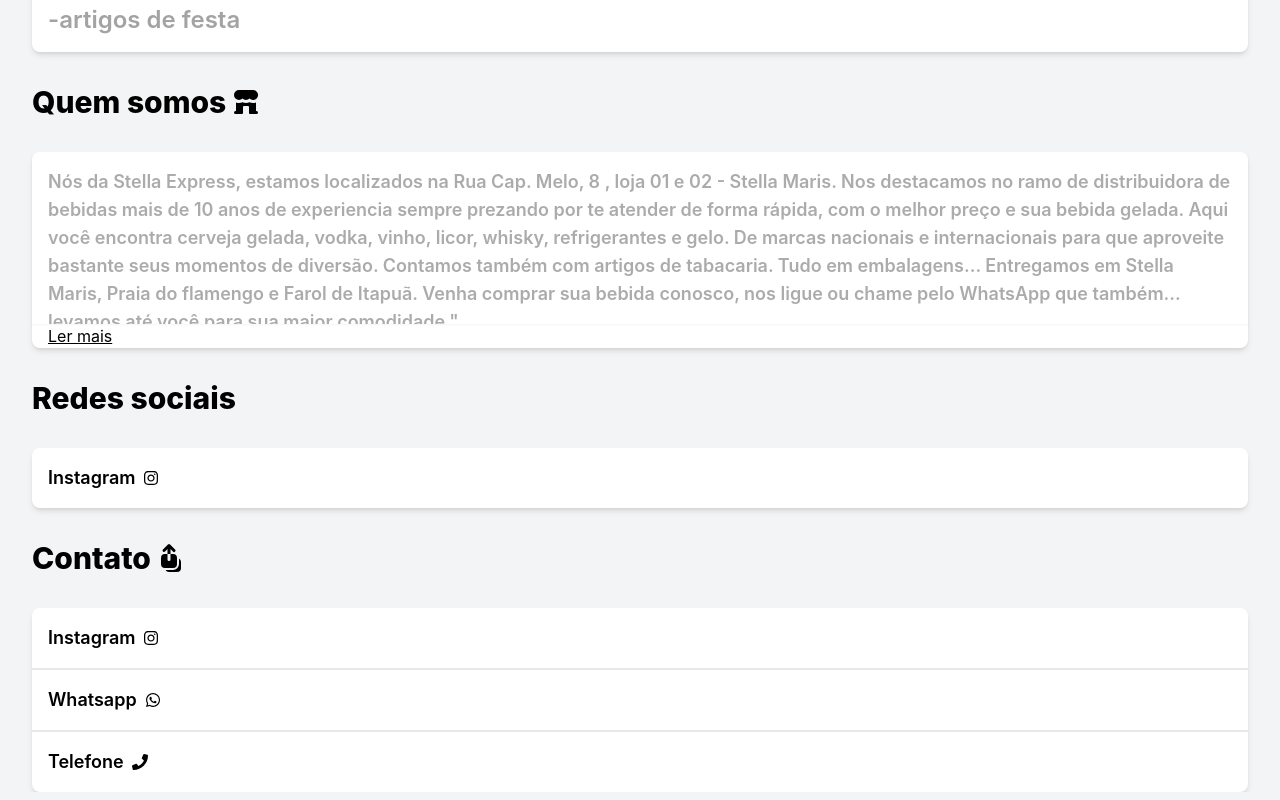
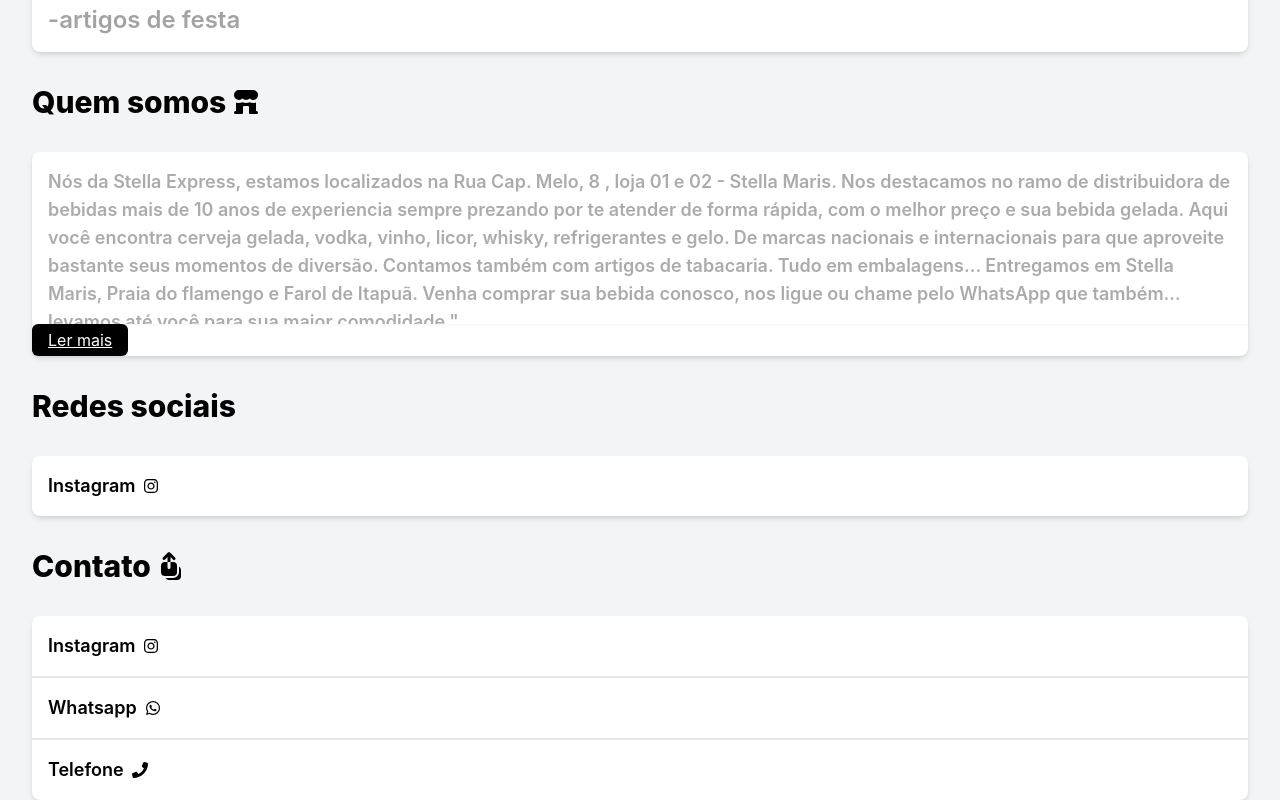
Before and after one commit to henriquedevop/stellaExpress, a React (Vite) app: page / in a window 1280 px wide. Shown: the part 1395-2195 px from the top of the page. Built offline with nearby package versions, Linux system fonts and the light colour scheme.

Commit message:
feat: syle readmore button

```diff
--- a/src/components/about/index.tsx
+++ b/src/components/about/index.tsx
@@ -21,7 +21,7 @@ export function About() {
                 Contamos também com artigos de tabacaria. Tudo em embalagens… Entregamos em Stella Maris, Praia do flamengo e Farol de Itapuã.
                 Venha comprar sua bebida conosco, nos ligue ou chame pelo WhatsApp que também levamos até você para sua maior comodidade."
                 </p>
-                <button onClick={toggleReadMore} className="px-4 underline">{isExpanded ? 'Ler menos' : 'Ler mais'}</button>
+                <button onClick={toggleReadMore} className={`px-4 underline p-1 rounded-md ${isExpanded ? 'bg-neutral-200' : 'bg-black text-white'}`}>{isExpanded ? 'Ler menos' : 'Ler mais'}</button>
             </div>
         </section>
     )
```
